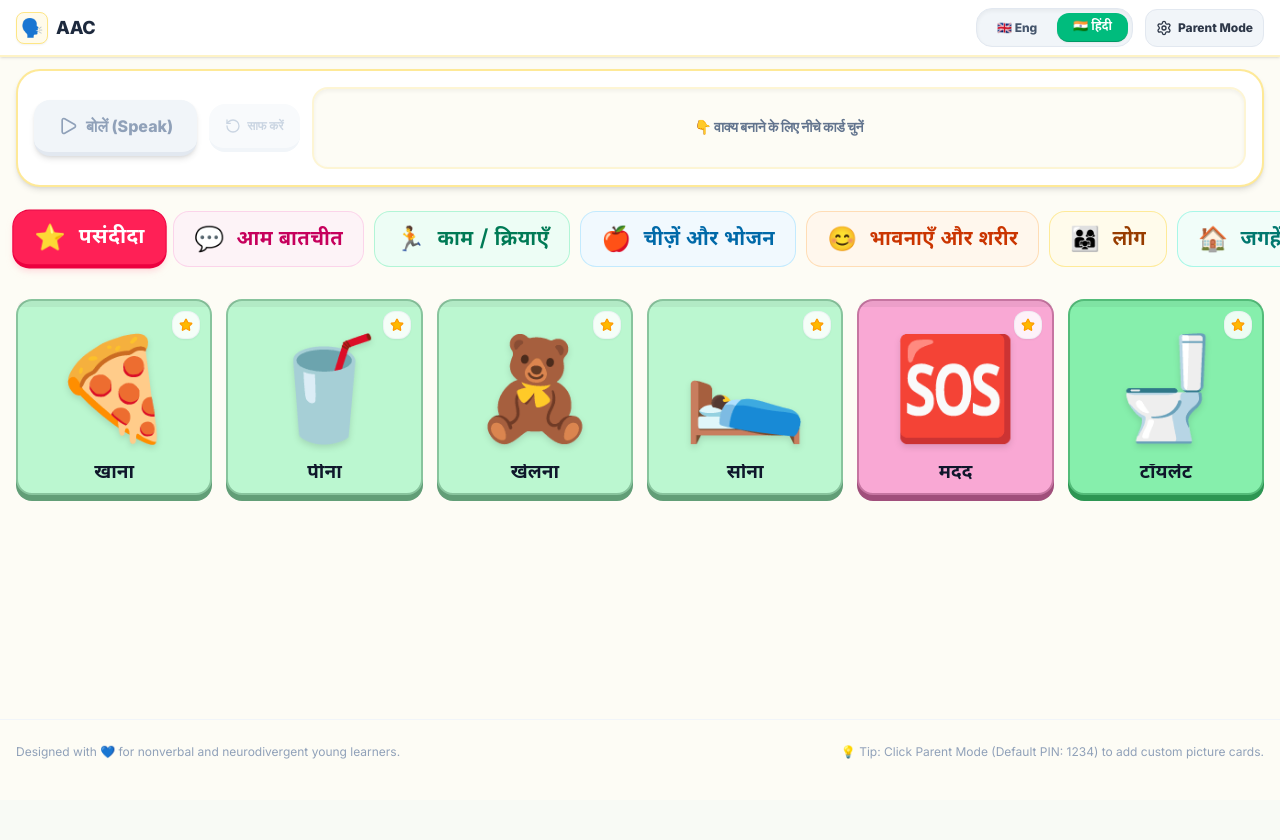
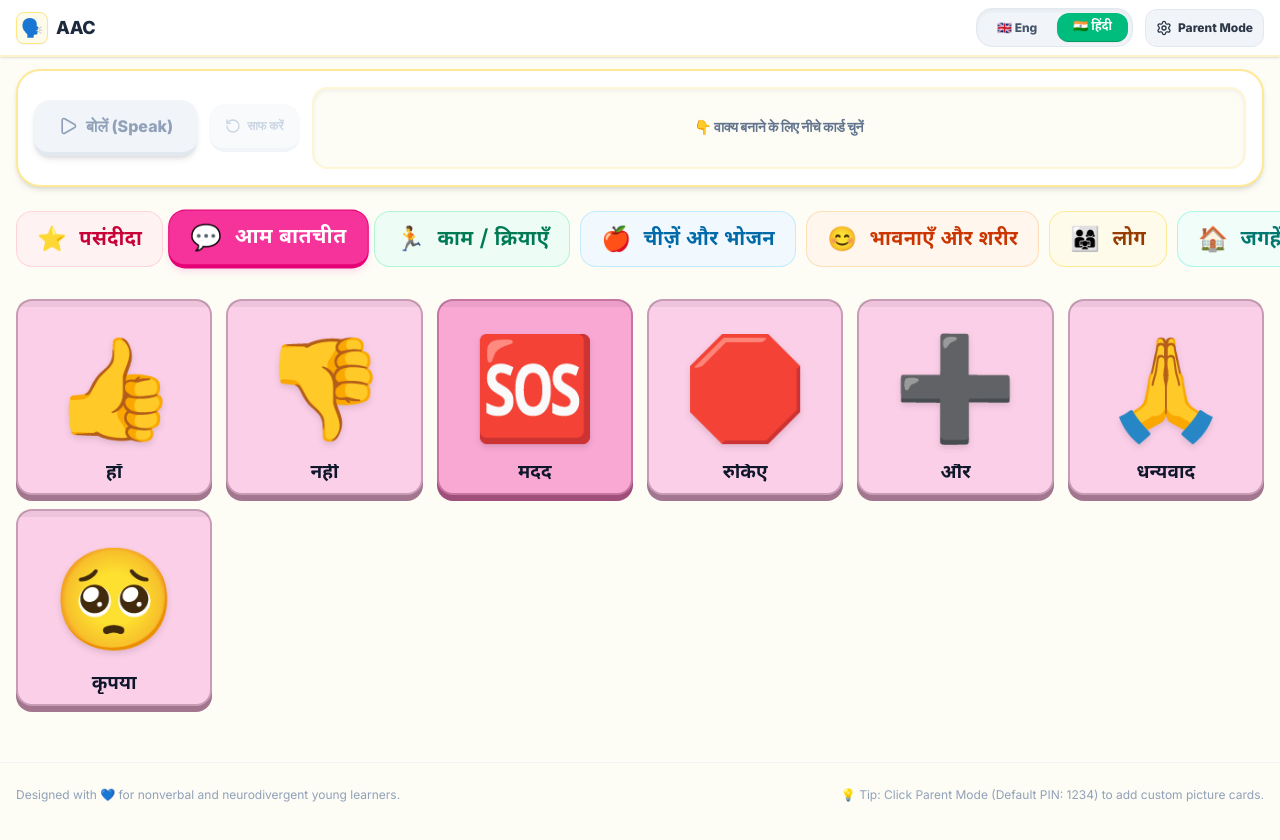
Before and after one commit to gunjanj20000/AAC-, a React (Vite) app: page / in a window 1280 px wide. Shown: the top 840 px of the page. Before the commit the page ends 800 px from the top, so only its background shows below. Built offline with nearby package versions, Linux system fonts and the light colour scheme.

Commit message:
feat: set default category to quick and add favorites management
Change default category from 'favorites' to 'quick' to improve first-time user experience, and implement an auto-redirect from the favorites tab if it is empty. Added favorite toggling capabilities within the parent settings modal.

```diff
--- a/src/App.tsx
+++ b/src/App.tsx
@@ -61,7 +61,7 @@ export default function App() {
   // --- STATE ---
   const [cards, setCards] = useState<AACCard[]>([]);
   const [categories, setCategories] = useState<Category[]>([]);
-  const [activeCategory, setActiveCategory] = useState('favorites');
+  const [activeCategory, setActiveCategory] = useState('quick');
   const [languageMode, setLanguageMode] = useState<LanguageMode>('hindi');
   const [sentence, setSentence] = useState<AACCard[]>([]);
 
@@ -404,7 +404,7 @@ export default function App() {
       setSentence([]);
       setLanguageMode('hindi');
       localStorage.setItem('aac_language_mode', 'hindi');
-      setActiveCategory('favorites');
+      setActiveCategory('quick');
 
       const resetVoice: VoiceSettings = { englishVoiceName: '', hindiVoiceName: '', speed: 0.8, pitch: 1.15, volume: 1.0, hapticEnabled: true, hapticPattern: 'normal' };
       setVoiceSettings(resetVoice);
@@ -418,6 +418,13 @@ export default function App() {
       playChimeSuccessSound();
     }
   };
+
+  // Redirect to first category if favorites tab is selected but has empty favorites
+  useEffect(() => {
+    if (favoriteIds.length === 0 && activeCategory === 'favorites') {
+      setActiveCategory('quick');
+    }
+  }, [favoriteIds.length, activeCategory]);
 
   // Get all AAC cards that are favorited, preserving the order of favoriteIds
   const favoriteCards = favoriteIds
@@ -553,7 +560,7 @@ export default function App() {
         {/* --- CATEGORY CAROUSEL TABS --- */}
         <div className="mt-4 bg-transparent shrink-0">
           <CategoryTabs
-            categories={[FAVORITES_CATEGORY, ...categories]}
+            categories={favoriteIds.length > 0 ? [FAVORITES_CATEGORY, ...categories] : categories}
             activeCategoryId={activeCategory}
             onSelectCategory={(id) => {
               setActiveCategory(id);
@@ -575,8 +582,6 @@ export default function App() {
             languageMode={languageMode}
             parentMode={parentMode}
             onToggleVisibility={handleToggleCardVisibility}
-            favoriteIds={favoriteIds}
-            onToggleFavorite={handleToggleFavorite}
             activeCategoryId={activeCategory}
           />
         </div>
@@ -628,6 +633,8 @@ export default function App() {
           onAddCategory={handleAddCategory}
           onDeleteCategory={handleDeleteCategory}
           onReorderCards={handleSaveCards}
+          favoriteIds={favoriteIds}
+          onToggleFavorite={handleToggleFavorite}
         />
       )}
 
--- a/src/components/ParentModal.tsx
+++ b/src/components/ParentModal.tsx
@@ -5,7 +5,7 @@ import {
   Settings, Image, Tag, Languages, Palette,
   Download, Upload, Eye, EyeOff, Check, Pencil,
   GripVertical, ChevronLeft, HelpCircle, ListFilter,
-  Mic, Square, Play
+  Mic, Square, Play, Star
 } from 'lucide-react';
 import { getAvailableVoices, stopSpeech, speakText, playCustomAudio } from '../utils/speech';
 import { triggerHapticFeedback } from '../utils/audioEffects';
@@ -24,6 +24,8 @@ interface ParentModalProps {
   onAddCategory?: (category: Omit<Category, 'id'>) => void;
   onDeleteCategory?: (id: string) => void;
   onReorderCards?: (reorderedCards: AACCard[]) => void;
+  favoriteIds?: string[];
+  onToggleFavorite?: (id: string) => void;
 }
 
 // Color palette options according to Fitzgerald Key categories & safe clear colors
@@ -59,6 +61,8 @@ export function ParentModal({
   onAddCategory,
   onDeleteCategory,
   onReorderCards,
+  favoriteIds = [],
+  onToggleFavorite,
 }: ParentModalProps) {
   const [activeTab, setActiveTab] = useState<'create' | 'manage' | 'settings'>(() => {
     const cached = localStorage.getItem('aac_last_active_tab');
@@ -1372,6 +1376,20 @@ export function ParentModal({
                               </div>
 
                               <div className="flex items-center gap-1 shrink-0">
+                                {/* Toggle Favorite */}
+                                <button
+                                  type="button"
+                                  onClick={() => onToggleFavorite && onToggleFavorite(card.id)}
+                                  className={`p-1.5 rounded-lg border transition-all cursor-pointer ${
+                                    favoriteIds.includes(card.id)
+                                      ? 'bg-amber-100 border-amber-300 hover:bg-amber-200 text-amber-600'
+                                      : 'bg-slate-100 border-slate-200 hover:bg-slate-150 text-slate-400'
+                                  }`}
+                                  title={favoriteIds.includes(card.id) ? 'Remove Favorite / पसंदीदा से हटाएं' : 'Add Favorite / पसंदीदा में जोड़ें'}
+                                >
+                                  <Star className={`w-3.5 h-3.5 ${favoriteIds.includes(card.id) ? 'fill-amber-400 text-amber-500' : ''}`} />
+                                </button>
+
                                 {/* Toggle visible */}
                                 <button
                                   type="button"
```
